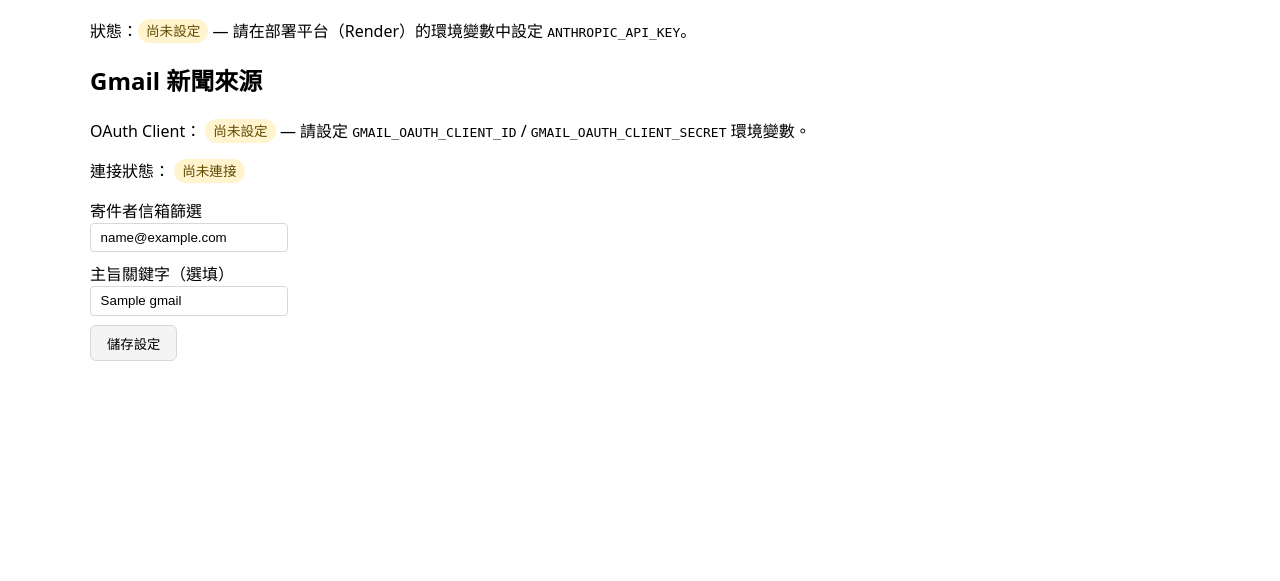
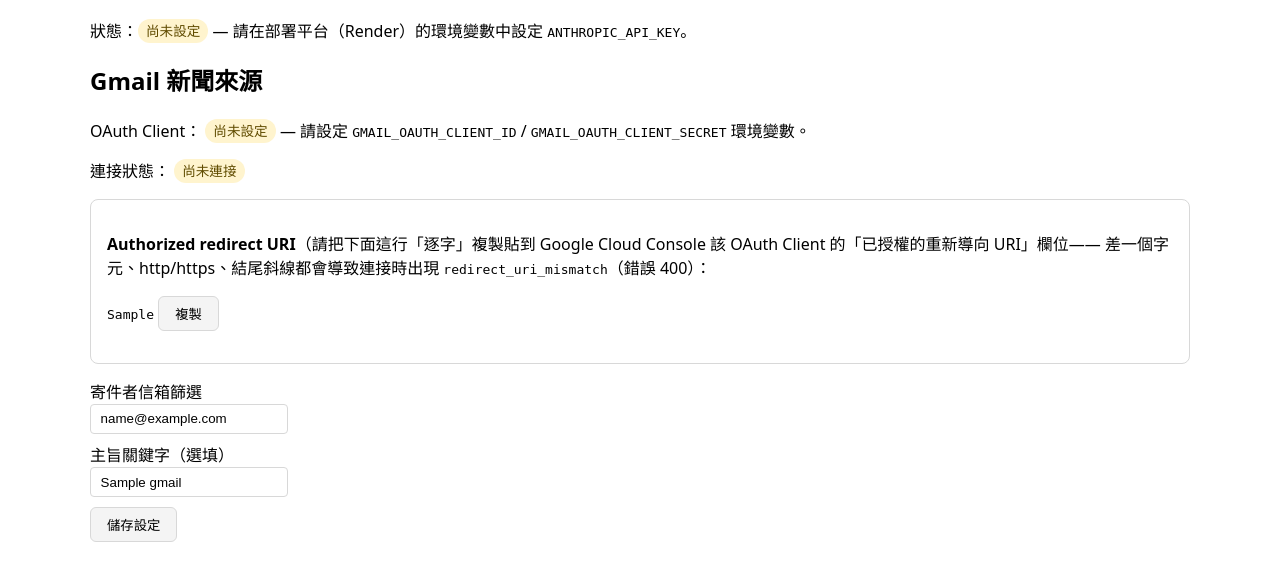
Before and after one commit to hosanna0813-sys/-news-sentiment, a Python web app: template news_sentiment_desktop_v4/app/web/templates/settings.html in a window 1280 px wide. Shown: the part 152-733 px from the top of the page. Run offline with Jinja, Linux system fonts and the light colour scheme; the template is opened without the code that fills it: most values are stand-ins (such as "Sample title", 1, 10 or a date in 2020).

Commit message:
Show the exact Gmail OAuth redirect_uri on the settings page
redirect_uri_mismatch (Google's 400 error) almost always comes from manually
retyping/guessing the callback URL into Google Cloud Console instead of using
the exact string the app sends. The settings page now displays the live
computed redirect_uri (with a copy button) so it can be pasted verbatim into
the OAuth Client's Authorized redirect URIs field.

```diff
--- a/news_sentiment_desktop_v4/app/web/routes/settings.py
+++ b/news_sentiment_desktop_v4/app/web/routes/settings.py
@@ -32,6 +32,10 @@ def index():
     oauth_client_configured = bool(os.environ.get("GMAIL_OAUTH_CLIENT_ID") and
                                     os.environ.get("GMAIL_OAUTH_CLIENT_SECRET"))
     gmail_connected = get_valid_credentials() is not None
+    # 顯示程式實際會送給 Google 的 redirect_uri，讓使用者逐字複製到 Google
+    # Cloud Console 的 Authorized redirect URIs——手動猜測網址是
+    # redirect_uri_mismatch（400）最常見的原因。
+    oauth_redirect_uri = url_for("settings.gmail_oauth_callback", _external=True)
 
     return render_template(
         "settings.html",
@@ -40,6 +44,7 @@ def index():
         api_key_masked=mask_api_key(os.environ.get("ANTHROPIC_API_KEY")),
         oauth_client_configured=oauth_client_configured,
         gmail_connected=gmail_connected,
+        oauth_redirect_uri=oauth_redirect_uri,
     )
 
 
--- a/news_sentiment_desktop_v4/app/web/templates/settings.html
+++ b/news_sentiment_desktop_v4/app/web/templates/settings.html
@@ -33,6 +33,16 @@
   {% endif %}
 </p>
 
+<div class="result-box">
+  <p><strong>Authorized redirect URI</strong>（請把下面這行「逐字」複製貼到
+  Google Cloud Console 該 OAuth Client 的「已授權的重新導向 URI」欄位——
+  差一個字元、http/https、結尾斜線都會導致連接時出現
+  <code>redirect_uri_mismatch</code>（錯誤 400）：</p>
+  <p><code id="redirect-uri">{{ oauth_redirect_uri }}</code>
+    <button type="button" onclick="navigator.clipboard.writeText(document.getElementById('redirect-uri').textContent)">複製</button>
+  </p>
+</div>
+
 <form method="post">
   <label>寄件者信箱篩選<br>
     <input type="text" name="sender_email_filter" value="{{ gmail.sender_email_filter }}" placeholder="例：xkm_cs@xkd.com.tw">
```
Also changed, not shown: news_sentiment_desktop_v4/tests/test_web_smoke.py (+13 -0 lines).
